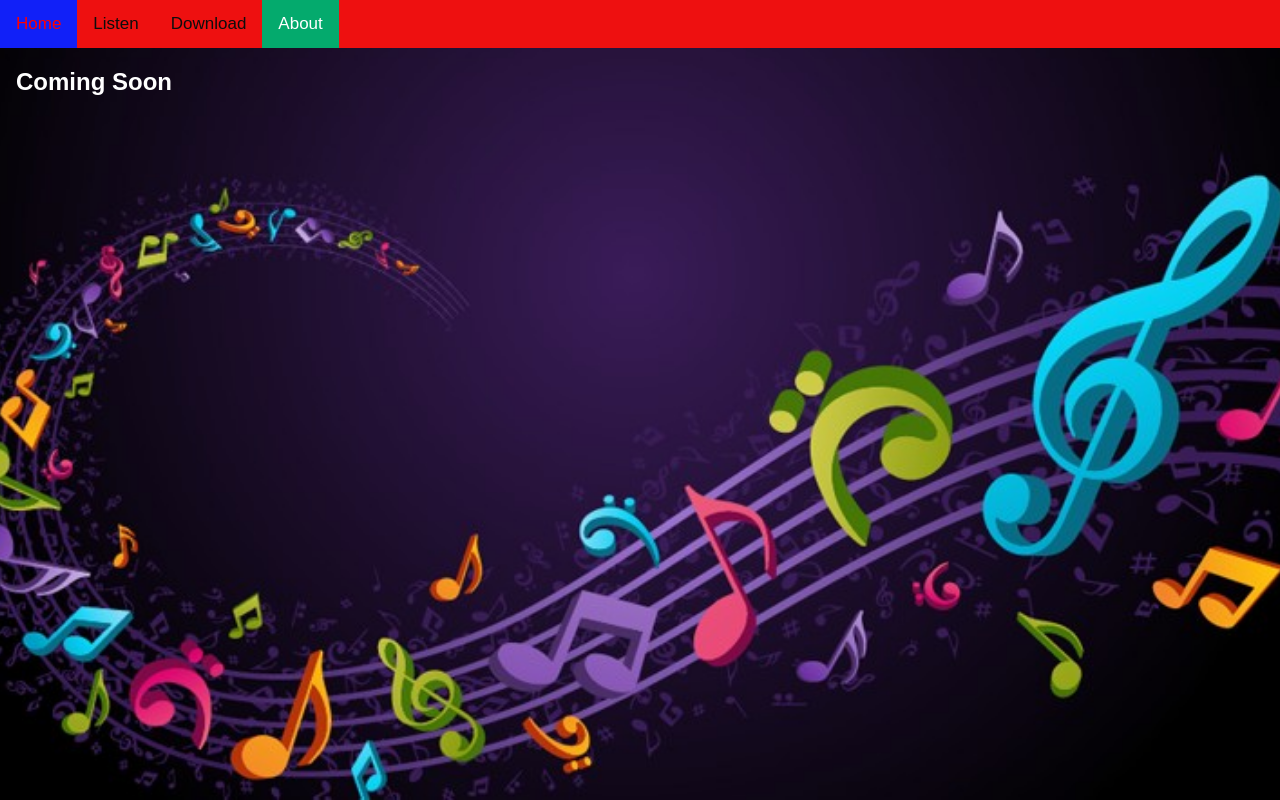
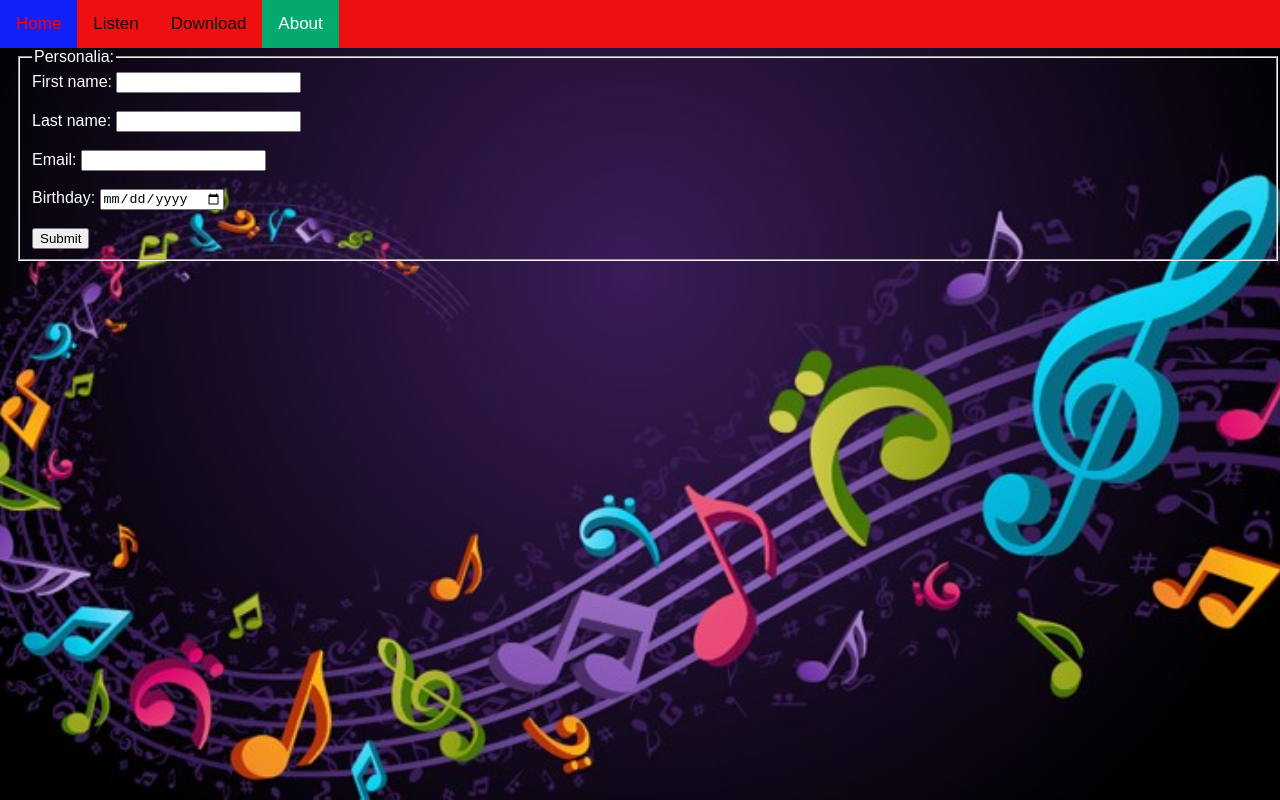
Before and after one commit to ramcom69/ramcom69.github.io, a plain HTML site: page about.html in a window 1280 px wide. Drawn offline with Linux system fonts and the light colour scheme.

Commit message:
Update about.html

```diff
--- a/about.html
+++ b/about.html
@@ -44,7 +44,20 @@ body {
 
 <div style="padding-left:16px">
   <body text="white"></body>
-  <h2>Coming Soon</h2>
+  <form action="/action_page.php">
+  <fieldset>
+    <legend>Personalia:</legend>
+    <label for="fname">First name:</label>
+    <input type="text" id="fname" name="fname"><br><br>
+    <label for="lname">Last name:</label>
+    <input type="text" id="lname" name="lname"><br><br>
+    <label for="email">Email:</label>
+    <input type="email" id="email" name="email"><br><br>
+    <label for="birthday">Birthday:</label>
+    <input type="date" id="birthday" name="birthday"><br><br>
+    <input type="submit" value="Submit">
+  </fieldset>
+</form>
 </div>
 
 
```
